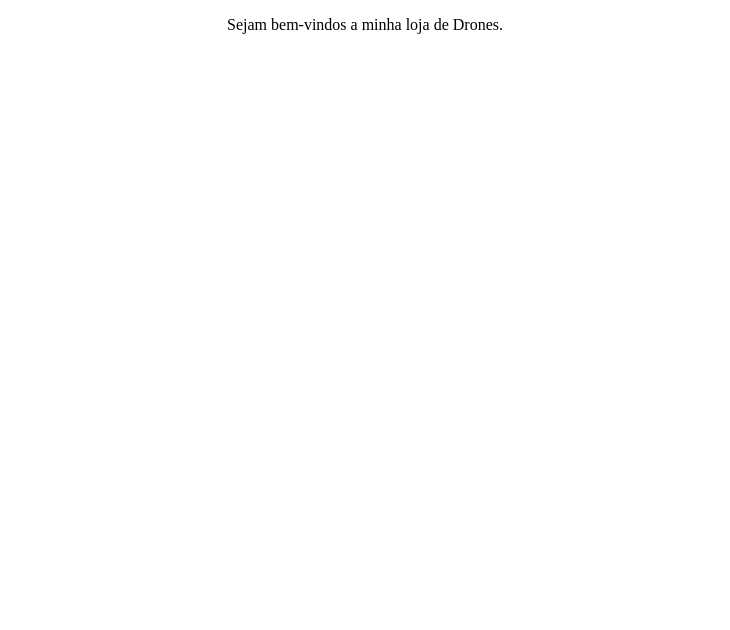
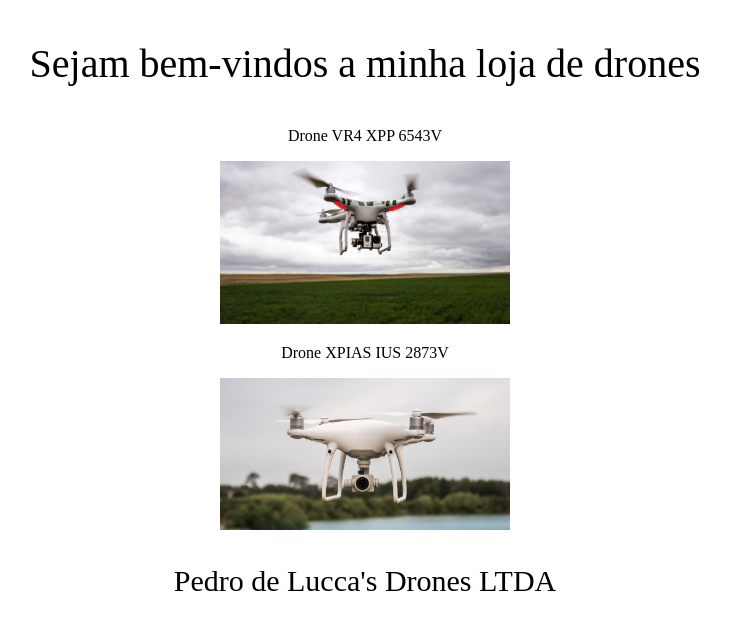
Before and after one commit to deluscc/mini-loja, a plain HTML site: page index.html in a window 1280 px wide. Shown: the whole page, without its empty margins (275-1005 px from the left). Drawn offline with Linux system fonts and the light colour scheme.

Commit message:
Duas fotos adicionadas

```diff
--- a/index.html
+++ b/index.html
@@ -7,6 +7,21 @@
     <title>Mini Loja - Pedro de Lucca</title>
 </head>
 <body>
-    <center><p>Sejam bem-vindos a minha loja de Drones.</p></center>
+    <div class="container">
+        <div class="header">
+            <center><p style="font-size: 40px;">Sejam bem-vindos a minha loja de drones</p></center>
+        </div>
+        <div class="content">
+            <center><p>Drone VR4 XPP 6543V</p></center>
+            <center><a href="index.html"><img src="img/drone1.jpg" style="width: 290px; height: auto"></a></center>
+        </div>
+        <div class="content2">
+            <center><p>Drone XPIAS IUS 2873V</p></center>
+            <center><a href="index.html"><img src="img/drone2.jpg" style="width: 290px; height: auto"></a></center>
+        </div>
+        <div class="footer">
+            <center><p style="font-size: 30px">Pedro de Lucca's Drones LTDA</p></center>
+        </div>
+    </div>
 </body>
 </html>
```
Also changed, not shown: img/drone1.jpg (added), img/drone2.jpg (added).
